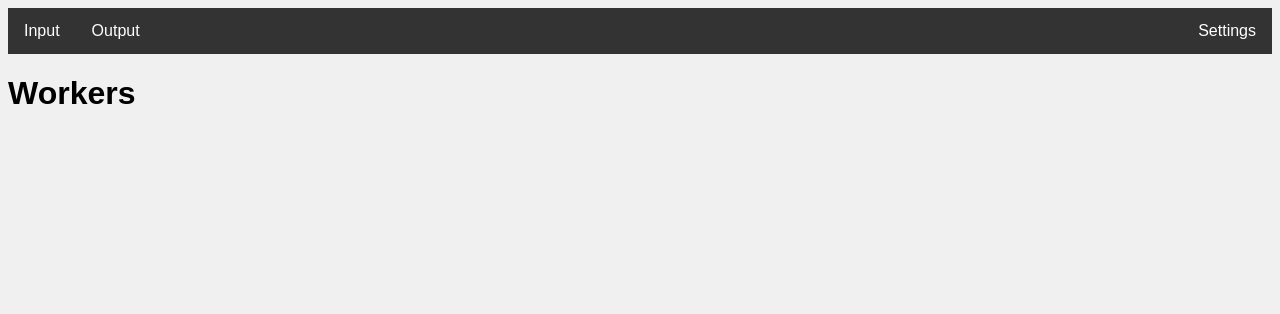
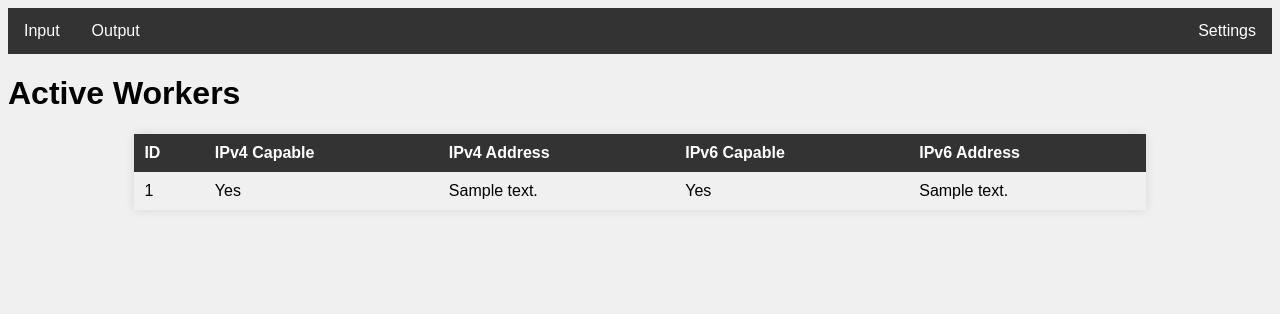
Before and after one commit to stephanevdb/VigilantEye, a Flask app: page /settings in a window 1280 px wide. Shown: the top 314 px of the page. Run offline with Flask 3, Linux system fonts and the light colour scheme; tables that the repository leaves empty hold one stand-in row (values such as "Sample post").

Commit message:
add workers in ui

```diff
--- a/app.py
+++ b/app.py
@@ -1,7 +1,51 @@
 from flask import Flask, render_template, request, redirect, url_for
-from modules.ping import ping4, ping6
+import sqlite3
+#from modules.ping import ping4, ping6
 
 app = Flask(__name__)
+
+db = sqlite3.connect('database.db',check_same_thread=False)
+cursor = db.cursor()
+cursor.execute('''
+    CREATE TABLE IF NOT EXISTS workers(
+        id TEXT PRIMARY KEY,
+        online INTEGER DEFAULT 0,
+        ipv4_capable INTEGER,
+        ipv4_address TEXT,
+        ipv6_capable INTEGER,
+        ipv6_address TEXT
+    )
+''')
+db.commit()
+
+
+
+
+@app.route('/add_worker', methods=['POST'])
+def add_worker():
+    data = request.data.decode('utf-8')
+    worker_id, ipv4_capable, ipv4_address, ipv6_capable, ipv6_address = data.split(',')
+    ipv4_capable = int(ipv4_capable == 'True')
+    ipv6_capable = int(ipv6_capable == 'True')
+    online = 0
+    db = sqlite3.connect('database.db')
+    cursor = db.cursor()
+    cursor.execute('INSERT INTO workers (id, online, ipv4_capable, ipv4_address, ipv6_capable, ipv6_address) VALUES (?, ?, ?, ?, ?, ?)', (worker_id, online, ipv4_capable, ipv4_address, ipv6_capable, ipv6_address))
+    db.commit()
+    return 'Worker added successfully'
+
+@app.route('/remove_worker', methods=['GET','POST'])
+def remove_worker():
+    if request.method == 'POST':
+        data = request.form.get('id')
+        worker_id = data
+        db = sqlite3.connect('database.db')
+        cursor = db.cursor()
+        cursor.execute('DELETE FROM workers WHERE id = ?', (worker_id,))
+        db.commit()
+        return redirect(url_for('settings'))
+    else:
+        return 'Method Not Allowed', 405
 
 @app.route("/")
 def index():
@@ -9,23 +53,50 @@ def index():
 
 @app.route('/submit_form', methods=['POST'])
 def submit_form():
-    target = request.form.get('target')
-    ping_en = request.form.get('ping')
+    #target = request.form.get('target')
+    #ping_en = request.form.get('ping')
 
     # Process the form data as needed
     # For this example, we'll just print the data
-    print(f"Target: {target}")
-    print(f"Ping: {ping_en}")
-    ping4(target)
-    ping6(target)
+    #print(f"Target: {target}")
+    #print(f"Ping: {ping_en}")
+    #ping4(target)
+    #ping6(target)
 
     # You can redirect to another page or return a response as needed
     return redirect(url_for('index'))
 
 
+
 @app.route("/settings")
 def settings():
-    return render_template('settings.html')
+    db = sqlite3.connect('database.db')
+    cursor = db.cursor()
+    cursor.execute('SELECT * FROM workers WHERE online = 1')  # Filter active workers
+    rows = cursor.fetchall()
+    active_workers = []
+
+    for row in rows:
+        active_workers.append({
+            'id': row[0],
+            'ipv4_capable': row[2],  # Assuming this is the IPv4 capability column
+            'ipv4_address': row[3],  # Assuming this is the IPv4 address column
+            'ipv6_capable': row[4],  # Assuming this is the IPv6 capability column
+            'ipv6_address': row[5]  # Assuming this is the IPv6 address column
+        })
+    cursor.execute('SELECT * FROM workers WHERE online = 0')  # Filter active workers
+    rows = cursor.fetchall()
+    dead_workers = []
+
+    for row in rows:
+        dead_workers.append({
+            'id': row[0],
+            'ipv4_capable': row[2],  # Assuming this is the IPv4 capability column
+            'ipv4_address': row[3],  # Assuming this is the IPv4 address column
+            'ipv6_capable': row[4],  # Assuming this is the IPv6 capability column
+            'ipv6_address': row[5]  # Assuming this is the IPv6 address column
+        })
+    return render_template('settings.html', dead_workers=dead_workers, active_workers=active_workers)
 
 @app.route("/test")
 def test():
@@ -36,4 +107,4 @@ def output():
     return render_template('output.html')
 
 if __name__ == "__main__":
-    app.run(debug=True)
+    app.run(debug=True,host="0.0.0.0",port=8666)
--- a/static/css/style.css
+++ b/static/css/style.css
@@ -88,3 +88,38 @@ input[type="submit"] {
     padding: 10px;
 
 }
+table {
+    width: 80%;
+    margin: 0 auto;
+    border-collapse: collapse;
+    box-shadow: 0 0 10px rgba(0, 0, 0, 0.1);
+}
+
+th, td {
+    padding: 10px;
+    text-align: left;
+}
+
+th {
+    background-color: #333;
+    color: white;
+}
+
+tr:nth-child(even) {
+    background-color: #f2f2f2;
+}
+
+tr:hover {
+    background-color: #e0e0e0;
+}
+
+.fa-trash-alt {
+    color: red; /* Change the color to your preference */
+}
+
+/* Style for the remove button */
+.remove-button {
+    background: none;
+    border: none;
+    cursor: pointer;
+}
--- a/templates/settings.html
+++ b/templates/settings.html
@@ -3,6 +3,7 @@
 <head>
     <meta charset="UTF-8">
     <link rel="stylesheet" href="{{ url_for('static', filename= 'css/style.css') }}">
+    <link rel="stylesheet" href="https://cdnjs.cloudflare.com/ajax/libs/font-awesome/6.4.0/css/all.min.css">
     <title>EH-Scan</title>
 </head>
 <body>
@@ -15,6 +16,63 @@
             <a href="{{ url_for('settings') }}">Settings</a>
         </div>
     </nav>
-    <h1>Workers</h1>
+    <h1>Active Workers</h1>
+    <table>
+        <thead>
+            <tr>
+                <th>ID</th>
+                <th>IPv4 Capable</th>
+                <th>IPv4 Address</th>
+                <th>IPv6 Capable</th>
+                <th>IPv6 Address</th>
+            </tr>
+        </thead>
+        <tbody>
+            {% for worker in active_workers %}
+            <tr>
+                <td>{{ worker.id }}</td>
+                <td>{{ "Yes" if worker.ipv4_capable else "No" }}</td>
+                <td>{{ worker.ipv4_address }}</td>
+                <td>{{ "Yes" if worker.ipv6_capable else "No" }}</td>
+                <td>{{ worker.ipv6_address }}</td>
+            </tr>
+            {% endfor %}
+        </tbody>
+    </table>
+    {% if dead_workers %}
+    <h1>Dead Workers</h1>
+    <table>
+        <thead>
+            <tr>
+                <th>ID</th>
+                <th>IPv4 Capable</th>
+                <th>IPv4 Address</th>
+                <th>IPv6 Capable</th>
+                <th>IPv6 Address</th>
+                <th>Remove</th>
+            </tr>
+        </thead>
+        <tbody>
+            {% for worker in dead_workers %}
+            <tr>
+                <td>{{ worker.id }}</td>
+                <td>{{ "Yes" if worker.ipv4_capable else "No" }}</td>
+                <td>{{ worker.ipv4_address }}</td>
+                <td>{{ "Yes" if worker.ipv6_capable else "No" }}</td>
+                <td>{{ worker.ipv6_address }}</td>
+                <td>
+                    <form method="POST" action="{{ url_for('remove_worker') }}">
+                        <input type="hidden" name="id" value="{{ worker.id }}">
+                        <button type="submit" class="remove-button">
+                            <i class="fas fa-trash-alt"></i>
+                        </button>
+                    </form>
+                </td>
+            </tr>
+            {% endfor %}
+        </tbody>
+    </table>
+    {% endif %}
+
 </body>
 </html>
```
Also changed, not shown: 1 other file.
